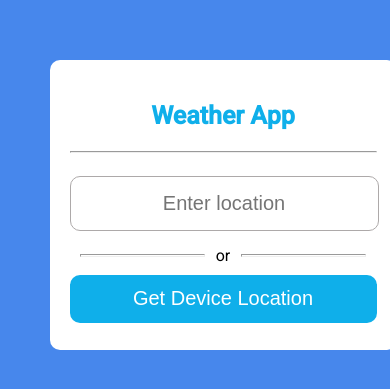
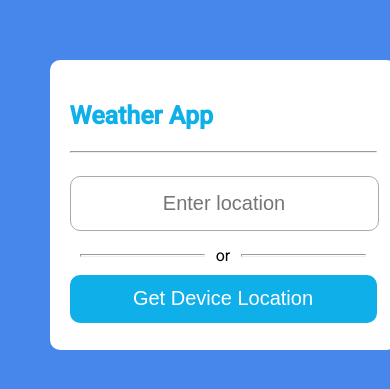
Before and after one commit to prasadsontakke77/weather-app-react, a React (Create React App) app: page / in a window 390 px wide. Shown: the part 225-614 px from the top of the page. Built offline with nearby package versions, Linux system fonts and the light colour scheme; no server answers.

Commit message:
update style

```diff
--- a/src/index.css
+++ b/src/index.css
@@ -160,8 +160,7 @@ body {
   body {
     width: 100%;
     height: 100vh;
-    text-align: center;
-    justify-content: center;
+    text-align: start;
   }
   .container {
     width: 100%;
```
